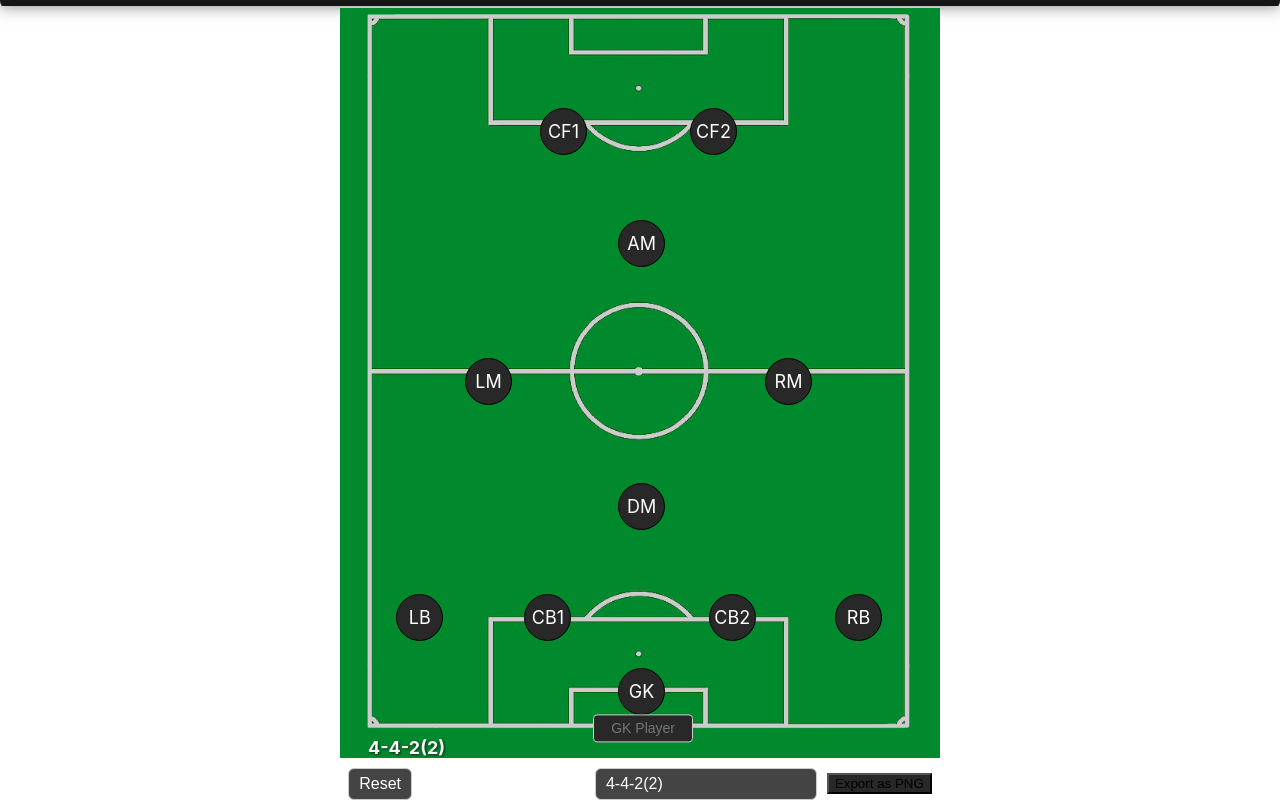
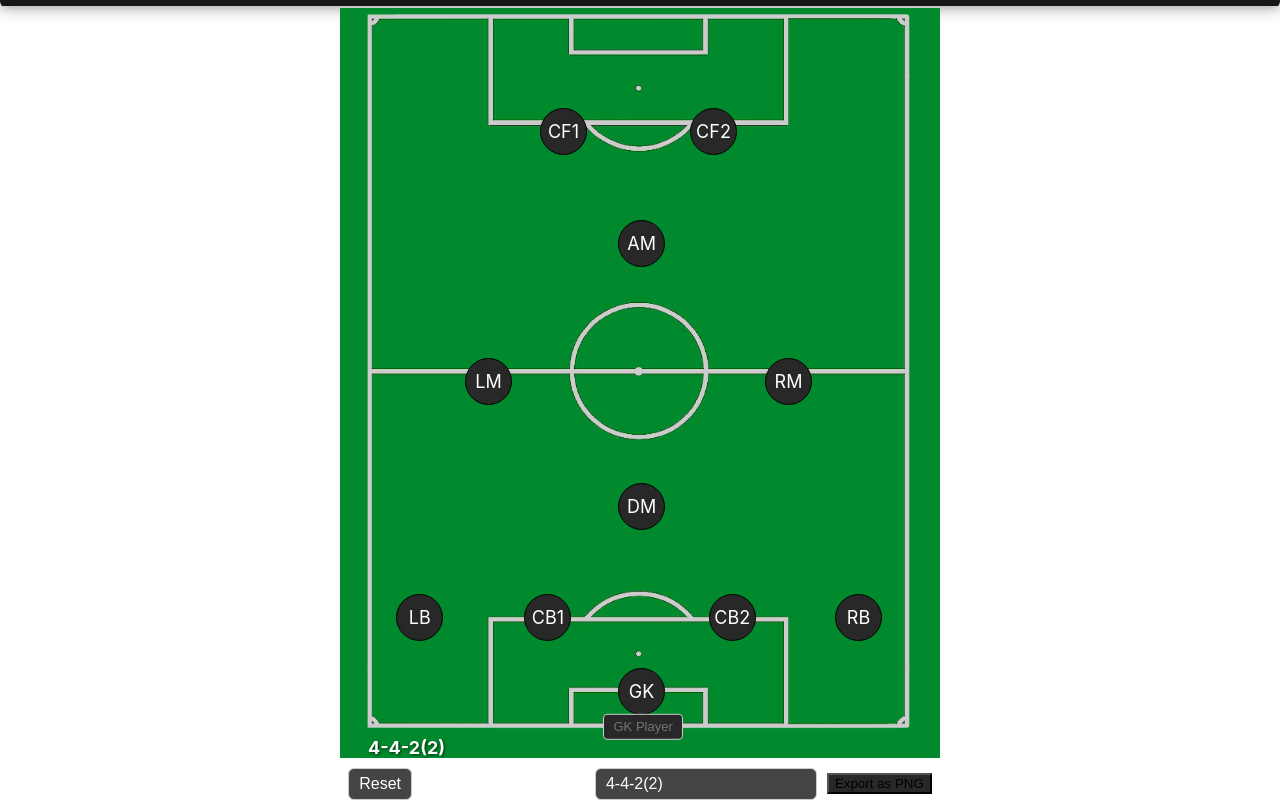
Before and after one commit to NyanZak/FootballLineupBuilder, a React (Create React App) app: page / in a window 1280 px wide. Both pictures are taken after a click on the element "GK". Shown: the part 136-936 px from the top of the page. Built offline with nearby package versions, Linux system fonts and the light colour scheme.

Commit message:
changed title on site page, reduced with of player name box

```diff
--- a/src/App.js
+++ b/src/App.js
@@ -55,7 +55,7 @@ if (color) {
  return (
   <DndProvider backend={HTML5Backend}>
     <div className="min-h-screen bg-green-900 text-white pt-2 pb-4">
-      <h1 className="text-3xl font-bold h-full  text-center">Lineup Builder</h1>
+      <h1 className="text-3xl font-bold h-full  text-center">Nyan's Football Lineup Builder</h1>
 
       <div
         className="relative flex flex-col justify-center items-center mt-3 rounded-lg max-w-[900px] mx-auto"
--- a/src/components/Pitch.js
+++ b/src/components/Pitch.js
@@ -43,13 +43,13 @@ function EditablePlayerInput({
 
   useEffect(() => {
     setLocalValue(playerName);
-    setInputWidth(100);
+    setInputWidth(80);
   }, [playerName]);
 
   useEffect(() => {
     if (spanRef.current) {
       requestAnimationFrame(() => {
-        const width = Math.min(Math.max(spanRef.current.offsetWidth + 20, 100), 240);
+        const width = Math.min(Math.max(spanRef.current.offsetWidth + 20, 80), 240);
         setInputWidth(width);
       });
     }
@@ -63,7 +63,7 @@ function EditablePlayerInput({
     if (debounceTimeout.current) clearTimeout(debounceTimeout.current);
 
     if (val.trim() === "") {
-      setInputWidth(100);
+      setInputWidth(80);
       return;
     }
 
@@ -83,7 +83,7 @@ function EditablePlayerInput({
         style={{
           position: "absolute",
           left: `${x * 125 + 25}px`,
-          top: `${y * 100 + 24}px`,
+          top: `${y * 100 + 25}px`,
           transform: "translate(-50%, 80%)",
           cursor:
             draggedPos && draggedPos.current === pos && isDragging
@@ -100,7 +100,7 @@ function EditablePlayerInput({
           style={{
             width: `${inputWidth}px`,
             padding: "1px 8px",
-            fontSize: "14px",
+            fontSize: "13px",
             borderRadius: "4px",
             border: "1px solid #ccc",
             outline: "none",
@@ -110,7 +110,7 @@ function EditablePlayerInput({
             textAlign: "center",
             boxSizing: "border-box",
             transition: "width 0.15s ease",
-            lineHeight: "24px",
+            lineHeight: "22px",
             cursor: "text",
           }}
         />
```
